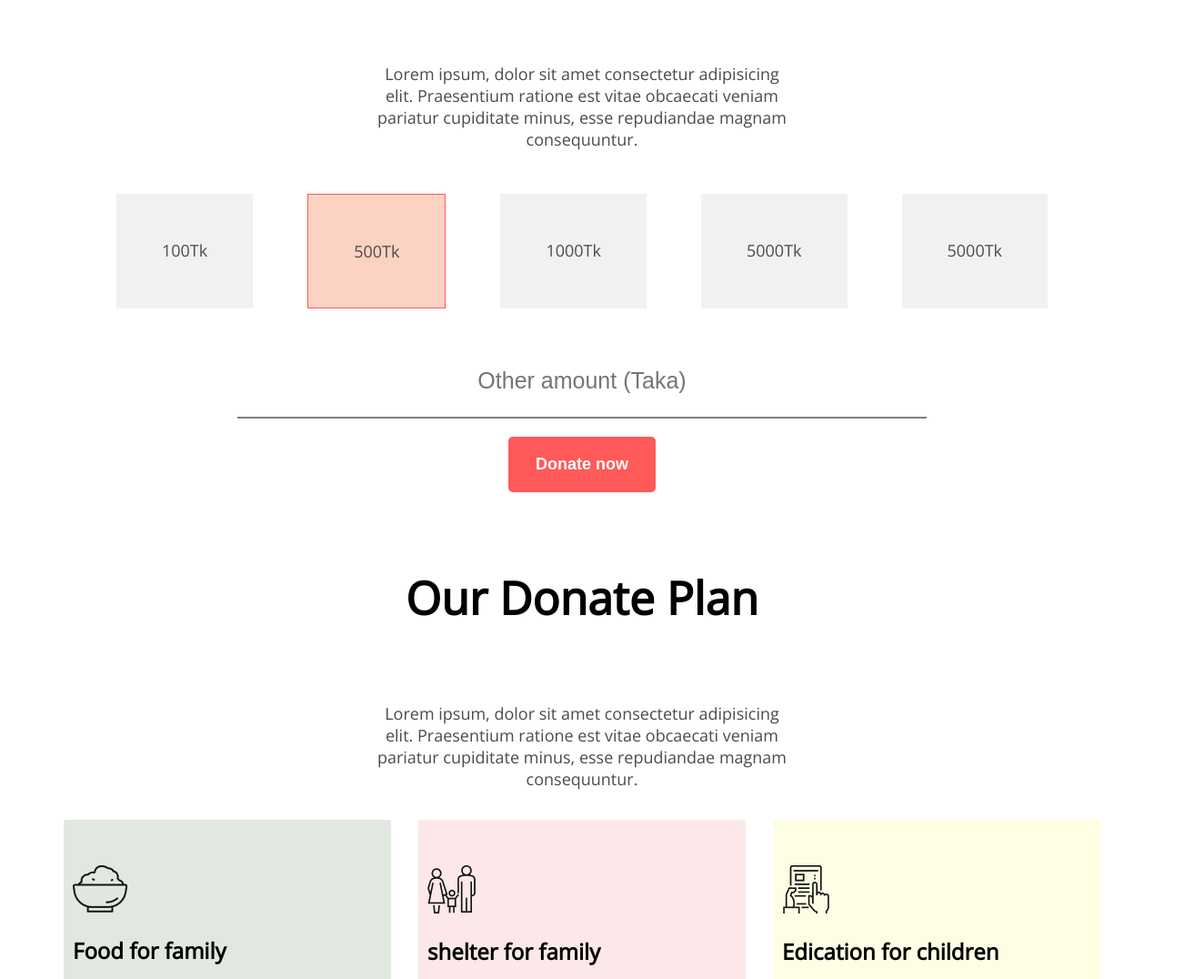
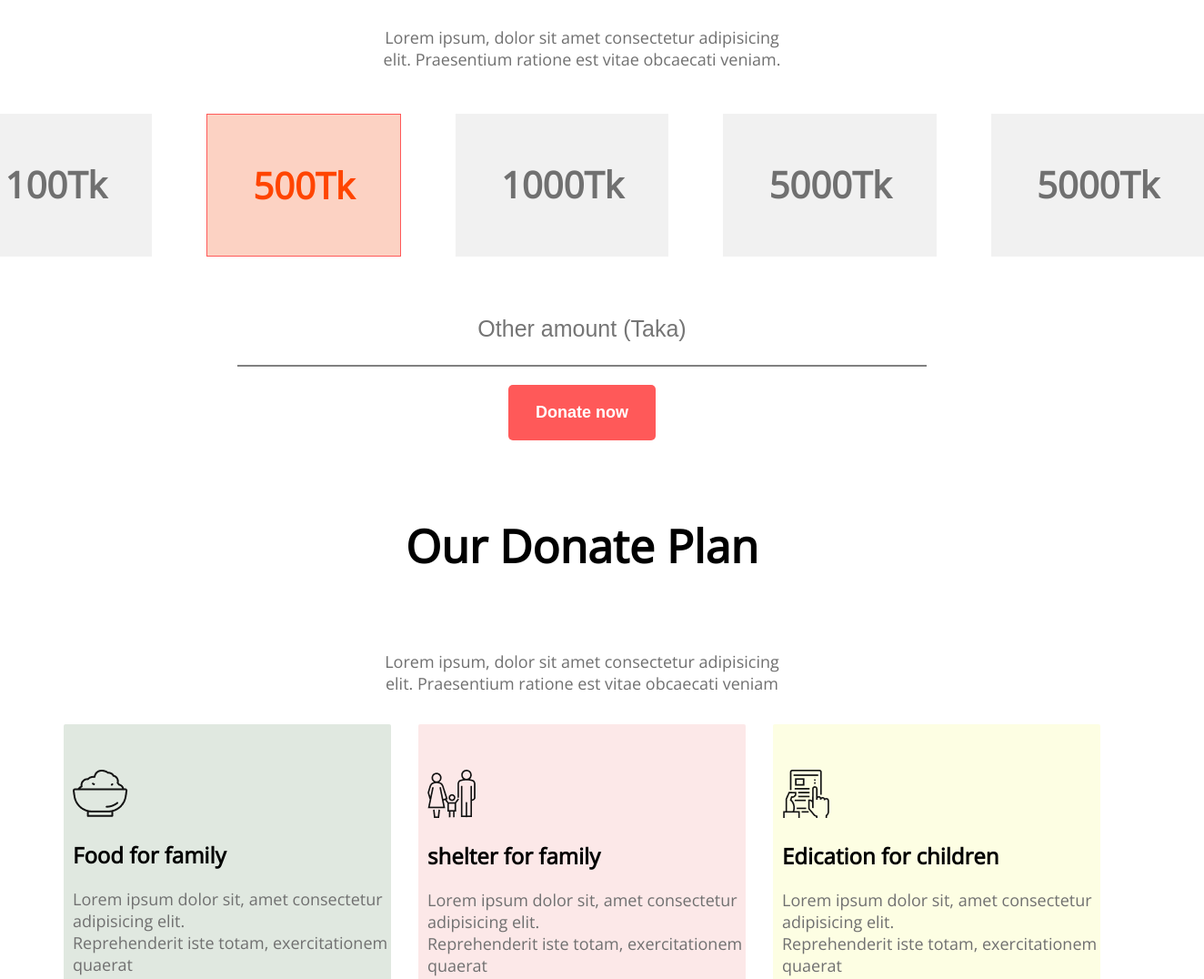
Before and after one commit to Nowshin021/donation-website, a plain HTML site: page index.html in a window 1280 px wide. Shown: the part 1020-2096 px from the top of the page at 91% size, 1324 px wide, since content can reach past the window. Drawn offline with nearby package versions, Linux system fonts and the light colour scheme.

Commit message:
minor bug fix

```diff
--- a/index.html
+++ b/index.html
@@ -20,11 +20,10 @@
     </section>
 
     <section class="donate-today">
-        <h1>Donate Today</h1><br>
+        <h1>Donate Today</h1>
         <p>Lorem ipsum, dolor sit amet consectetur adipisicing <br>
-            elit. Praesentium ratione est vitae obcaecati veniam<br>
-            pariatur cupiditate minus, esse repudiandae magnam <br>
-            consequuntur.</p>
+            elit. Praesentium ratione est vitae obcaecati veniam.
+            </p>
         <div class="donate-box-section">
             <p>100Tk</p>
             <p id="highlight">500Tk</p>
@@ -39,9 +38,7 @@
     <section class="our-donate-plan">
         <h1>Our Donate Plan</h1><br>
         <p>Lorem ipsum, dolor sit amet consectetur adipisicing <br>
-            elit. Praesentium ratione est vitae obcaecati veniam<br>
-            pariatur cupiditate minus, esse repudiandae magnam <br>
-            consequuntur.</p>
+            elit. Praesentium ratione est vitae obcaecati veniam</p>
 
         <div class="box-section">
             <div class="box" id="green">
@@ -49,16 +46,14 @@
                 <h2>Food for family</h2>
                 <p>Lorem ipsum dolor sit, amet consectetur adipisicing elit.
                     <br>Reprehenderit iste totam, exercitationem quaerat
-                    <br>fugit,pariatur aspernatur, praesentium unde facere alias
-                    laboriosam! </p>
+                    </p>
             </div>
             <div class="box" id="red">
                 <img src="images/shelter.png" alt="shelter">
                 <h2>shelter for family</h2>
                 <p>Lorem ipsum dolor sit, amet consectetur adipisicing elit.
                     <br>Reprehenderit iste totam, exercitationem quaerat
-                    <br>fugit,pariatur aspernatur, praesentium unde facere alias
-                    laboriosam! </p>
+                    </p>
             </div>
             <div class="box" id="yellow">
 
@@ -66,8 +61,7 @@
                 <h2>Edication for children</h2>
                 <p>Lorem ipsum dolor sit, amet consectetur adipisicing elit.
                     <br>Reprehenderit iste totam, exercitationem quaerat
-                    <br>fugit,pariatur aspernatur, praesentium unde facere alias
-                    laboriosam! </p>
+                     </p>
             </div>
 
         </div>
--- a/styles.css
+++ b/styles.css
@@ -12,7 +12,7 @@ body{
 
 p{
     font-size: 18px;
-    color: rgb(76, 75, 75);
+    color: #707070;
 }
 .landing{
     background-image:linear-gradient( rgba(0, 0, 0, 0.5), rgba(0, 0, 0, 0.8) ), url("images/donation1.jpg");
@@ -32,6 +32,7 @@ p{
     text-align: center;
     padding-top:250px;
     font-size: 70px;
+    font-weight:bolder;
 }
 .landing p{
     color: white;
@@ -64,9 +65,8 @@ p{
 .donate-today h1{
     text-align: center;
     font-size: 50px;
+
 }
-
-
 
 .donate-box-section{
     display: flex;
@@ -81,11 +81,15 @@ p{
     margin:30px;
     text-align: center;
     background-color: rgb(241, 241, 241);
+    color: #707070;
+    font-size: 40px;
+    font-weight: bold;
 }
 
 #highlight{
     border: 1px solid #FF5959;
     background-color: rgb(252, 210, 195);
+    color:orangered
 }
 
 .donate-today input{
```
